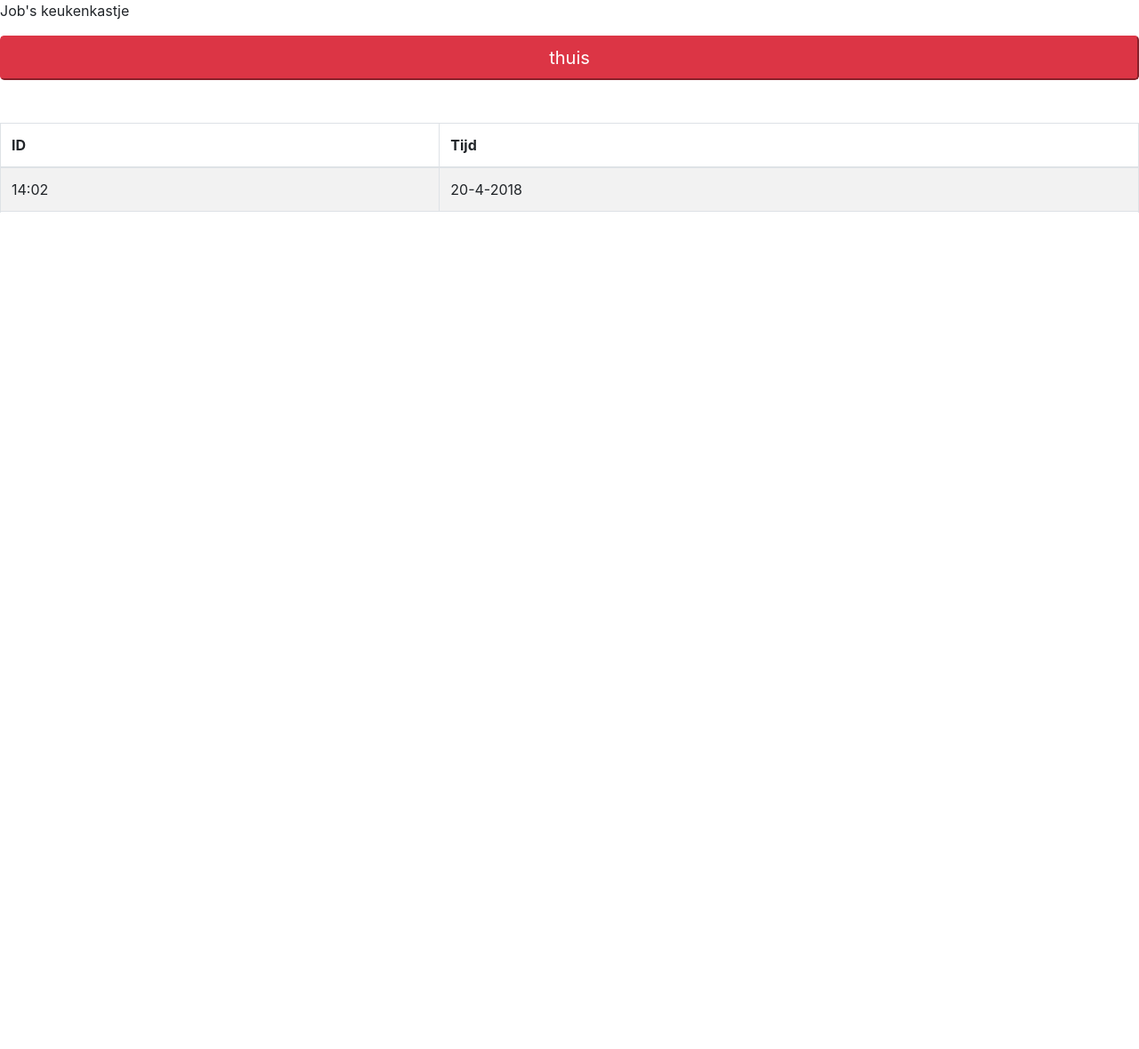
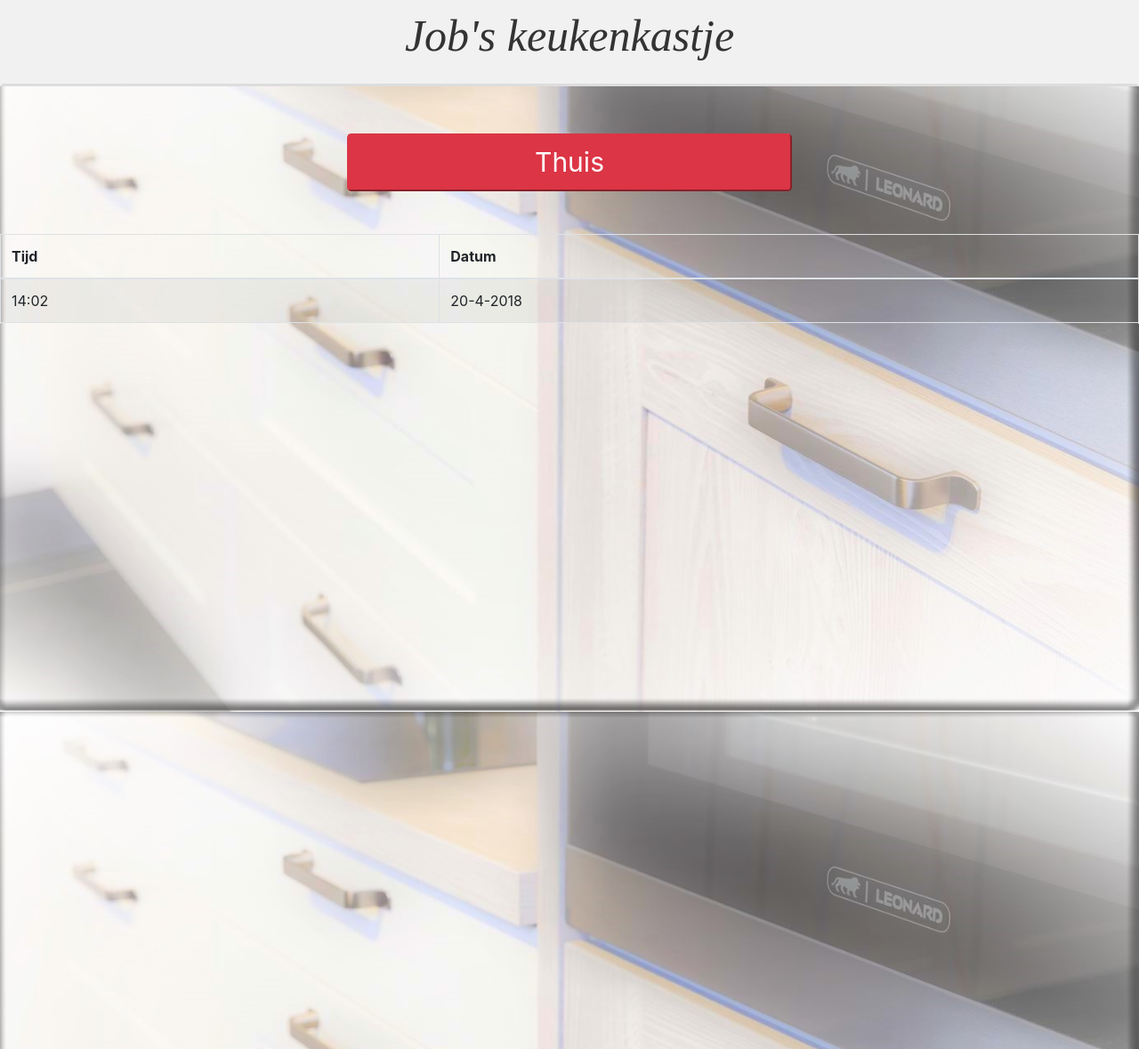
Before and after one commit to Project-Kastje/frontend-website, a PHP site: page / in a window 1280 px wide. Shown: the whole page at 89% size. Before the commit the page ends 239 px from the top, so only its background shows below. Run offline with PHP 8.4, Linux system fonts and the light colour scheme.

Commit message:
Add files via upload

```diff
--- a/index.php
+++ b/index.php
@@ -1,21 +1,29 @@
 <!DOCTYPE html>
 <html>
 <head>
-    <title> Test </title>
+    <title> Job's Keukenkastje </title>
     <meta http-equiv="refresh" content="5">
     <link rel="stylesheet" href="main2.css" type="text/css">
     <link rel="stylesheet" href="https://stackpath.bootstrapcdn.com/bootstrap/4.3.1/css/bootstrap.min.css" integrity="sha384-ggOyR0iXCbMQv3Xipma34MD+dH/1fQ784/j6cY/iJTQUOhcWr7x9JvoRxT2MZw1T" crossorigin="anonymous">
 </head>
 <body>
+	<div class="header">
 		<p>Job's keukenkastje</p>
-    <button type="button" class="btn-lg btn-block btn-danger">thuis</button>
+    </div>
+	<div class="headerspace"></div>
+	<div class="button">
+		<button type="button" class="btn-lg btn-block btn-danger">
+			<p class="buttontext">Thuis</p>
+		</button>
+    </div>
 	<br>
     <br>
+    <div class="table">
 		<table class="table table-striped table-bordered">
 			<thead>
 				<tr>
-                <th>ID</th>
 					<th>Tijd</th>
+					<th>Datum</th>
 				</tr>
 			</thead>
 			<tr>
@@ -29,7 +37,7 @@
 
 			</tr>
 		</table>
-
+	</div>
     <?php
 /**
  * Created by PhpStorm.
@@ -38,5 +46,7 @@
  * Time: 12:53
  */
 ?>
+	<div class="testspace">
+	</div>
 </body>
 </html>
--- a/main2.css
+++ b/main2.css
@@ -1,3 +1,53 @@
 button{
     margin-bottom: 1000px;
 }
+
+html{
+	height: 100%;
+}
+
+body{
+	background-image: url("background.jpg");
+	background-repeat: no-repeat;
+	background-attachment: fixed;
+	background-size: 100% 100%;
+	height: 100%;
+}
+
+.header{
+	text-align: center;
+	font-size: 50px;
+	font-style: italic;
+	font-family: serif;
+	color: #333333;
+	background-color: #f1f1f1;
+	border-style: solid;
+	border-bottom-width: 3px;
+	border-color: #f1f1f1;
+	border-bottom-color: #dddddd;
+	position: fixed;
+	width: 100%;
+}
+
+.button{
+	width: 500px;
+	margin: auto;
+}
+
+.buttontext{
+	margin: 0;
+	padding: 0;
+	font-size: 30px;
+}
+
+.table{
+	margin: auto;
+}
+
+.headerspace{
+	height: 150px;
+}
+
+.testspace{
+	height: 100%;
+}
```
Also changed, not shown: background.jpg (added). Lines whose indentation alone changed are shown as unchanged.
